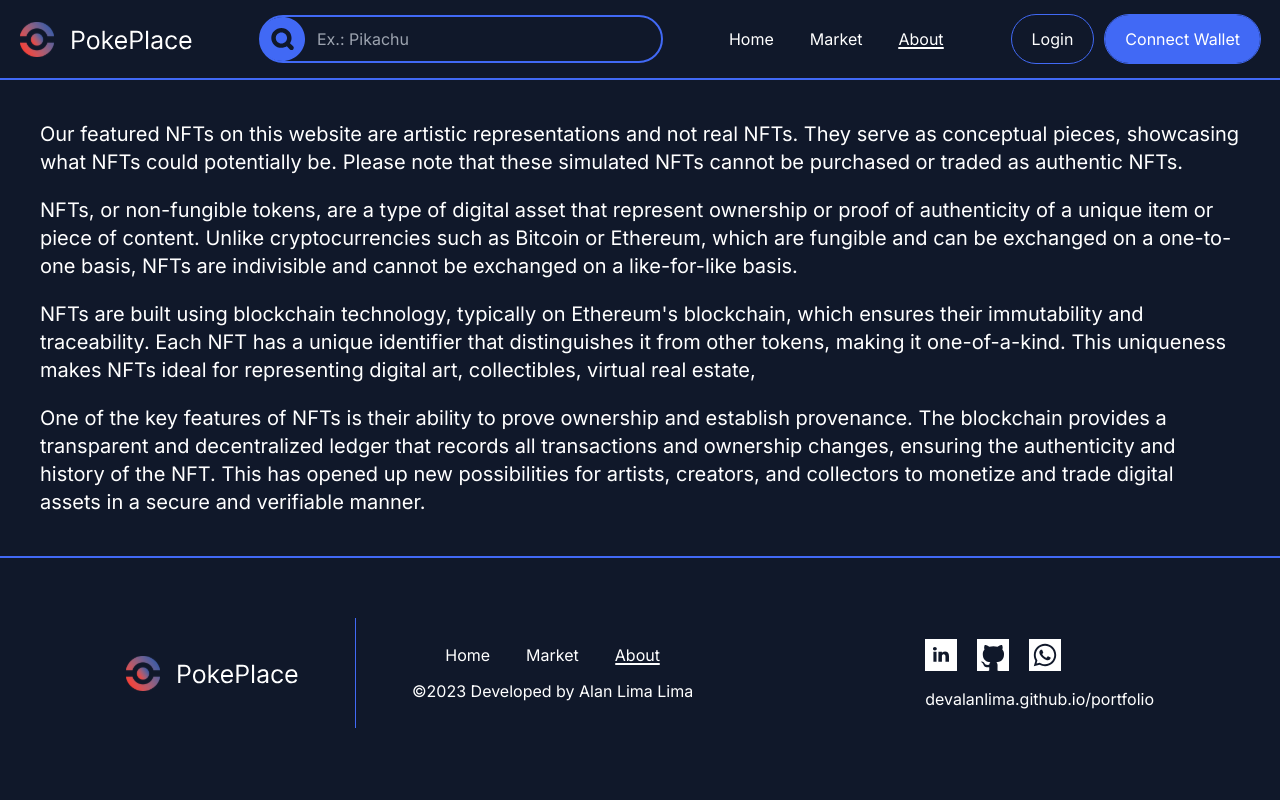
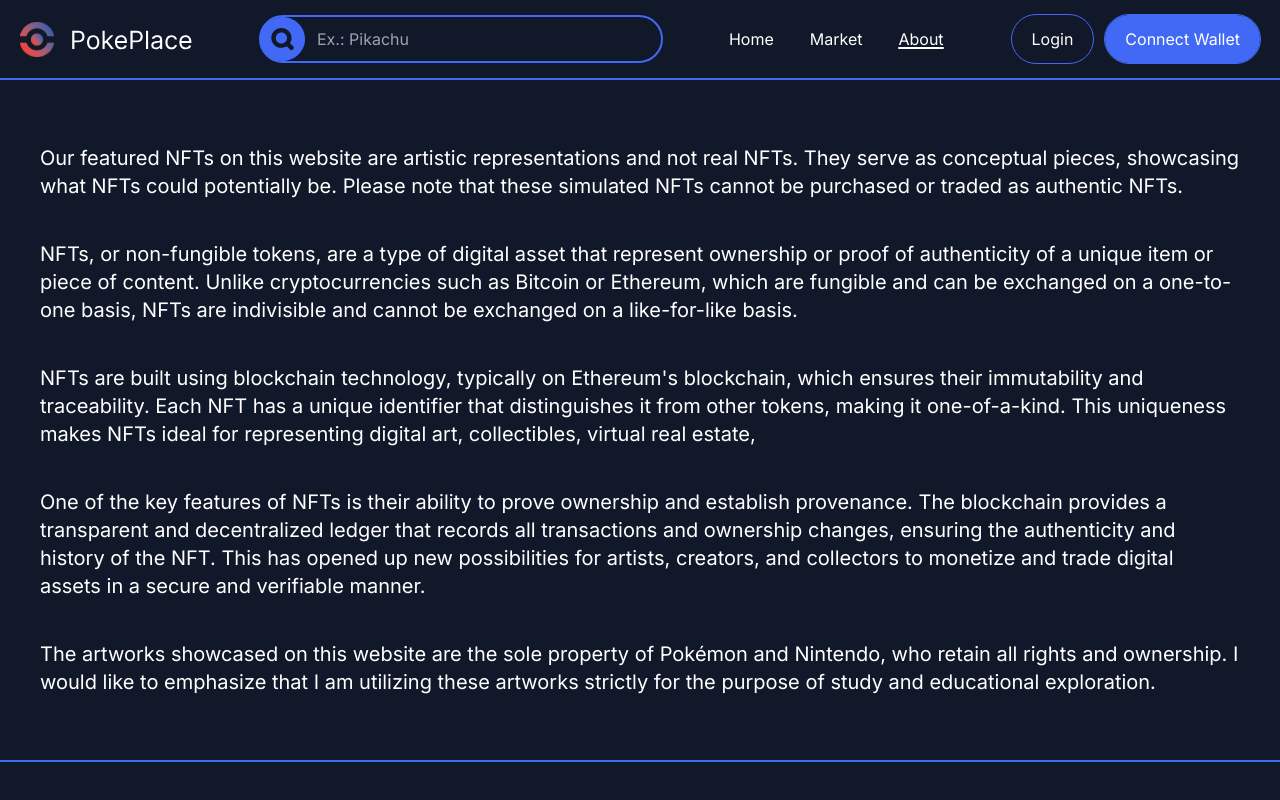
Before and after one commit to devalanlima/PokePlace, a Vue app: page /about in a window 1280 px wide. Shown: the top 800 px of the page. Built offline with nearby package versions, Linux system fonts and the light colour scheme.

Commit message:
refactor / edit about text

```diff
--- a/src/App.vue
+++ b/src/App.vue
@@ -5,9 +5,13 @@
 </script>
 
 <template>
-  <NavBar class="z-50" />
+  <header>
+    <NavBar class="z-50" />
+  </header>
   <main>
     <RouterView />
   </main>
-  <MainFooter/>
+  <footer>
+    <MainFooter />
+  </footer>
 </template>
--- a/src/views/AboutView.vue
+++ b/src/views/AboutView.vue
@@ -1,5 +1,5 @@
 <template>
-  <div class="text-xl p-10 flex flex-col gap-5">
+  <div class="text-xl p-10 py-16 flex flex-col gap-10">
     <p>
       Our featured NFTs on this website are artistic representations and not real NFTs. They serve as conceptual pieces,
       showcasing what NFTs could potentially be. Please note that these simulated NFTs cannot be purchased or traded as
@@ -21,5 +21,8 @@
       and history of the NFT. This has opened up new possibilities for artists, creators, and collectors to monetize and
       trade digital assets in a secure and verifiable manner.
     </p>
+    <p>
+      The artworks showcased on this website are the sole property of Pokémon and Nintendo, who retain all rights and ownership. I would like to emphasize that I am utilizing these artworks strictly for the purpose of study and educational exploration.
+    </p>
   </div>
 </template>
```
